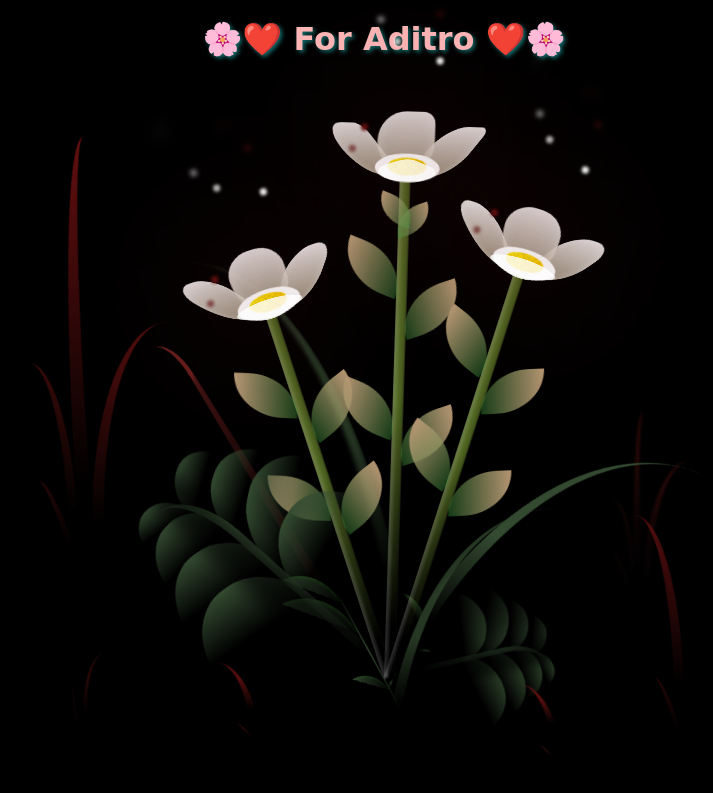
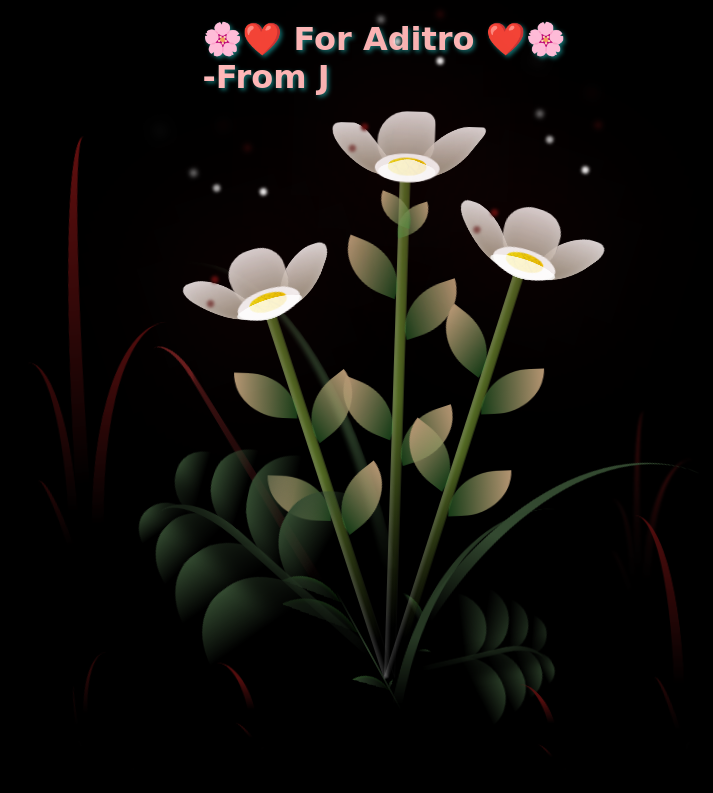
Before and after one commit to SinghAnsh07/cerakros, a plain HTML site: page index.html in a window 1280 px wide. Shown: the whole page, without its empty margins (256-969 px from the left). Drawn offline with Linux system fonts and the light colour scheme.

Commit message:
Update index.html

```diff
--- a/index.html
+++ b/index.html
@@ -9,7 +9,7 @@
     <script src="main.js" type="text/javascript"></script><title>Flowers</title>
 </head>
 <body class="not-loaded">
-  <h1 class="heading">🌸❤️ For Aditro ❤️🌸</h1>
+  <h1 class="heading">🌸❤️ For Aditro ❤️🌸 <br> -From J </h1>
     <div class="night"></div>
     <div class="flowers">
       <!-- <div class="flower flower--1">
```
